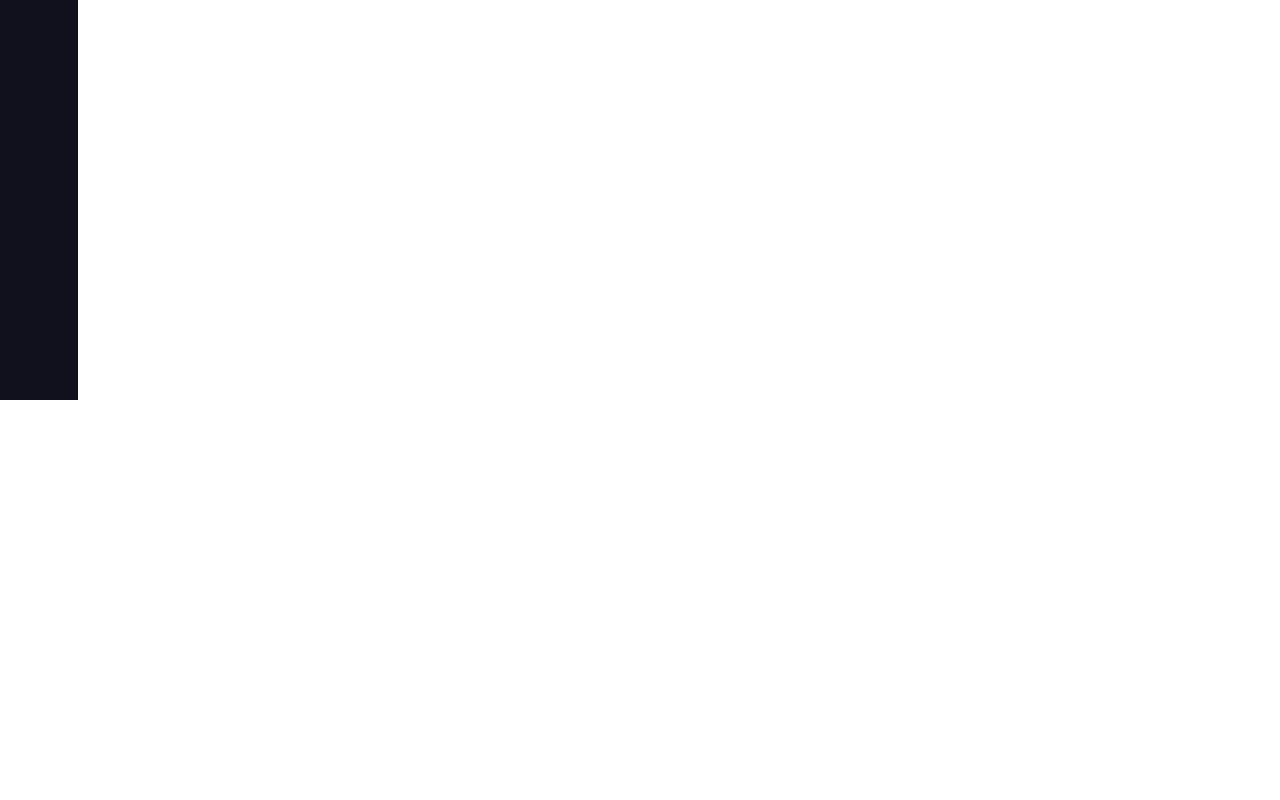
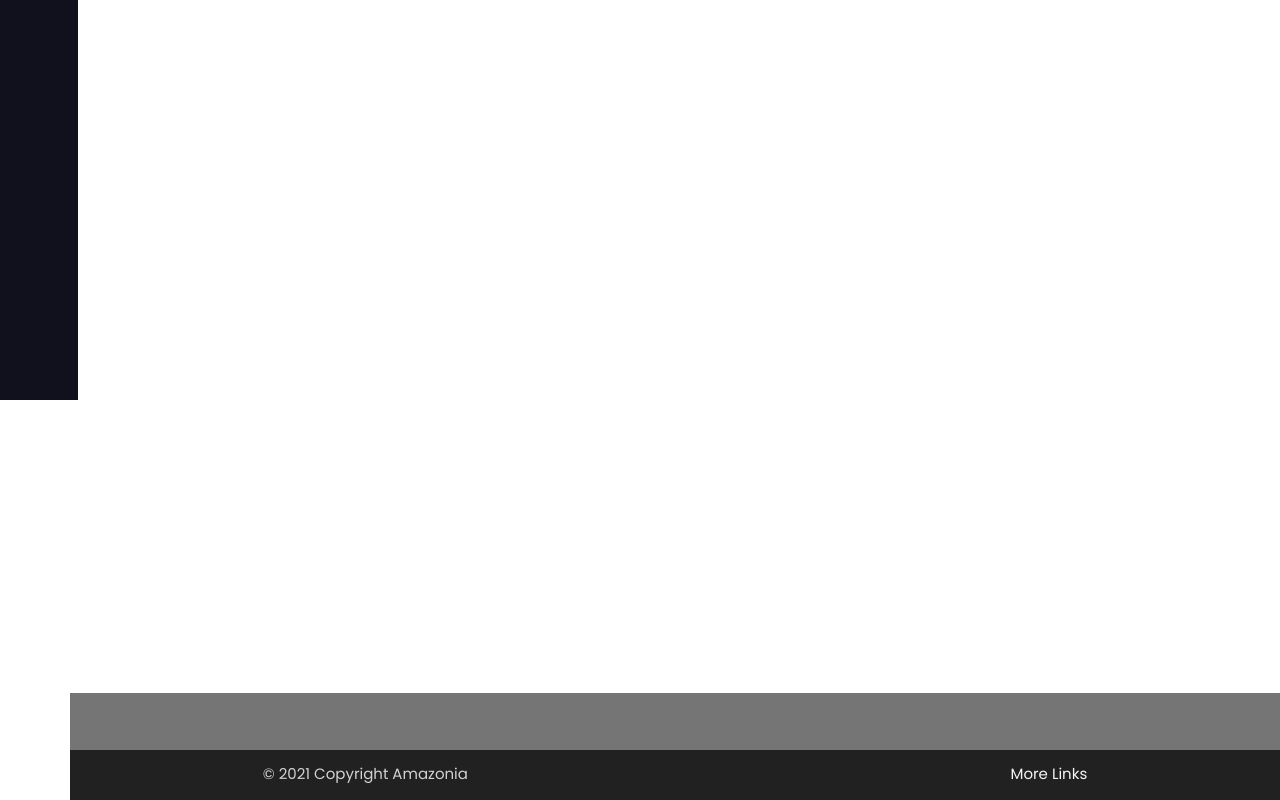
Before and after one commit to Anirban007-jpg/ECommerce-with-nextjs, a Next.js app in the folder Frontend/: page /admin/adminprofile in a window 1280 px wide. Shown: the part 400-1200 px from the top of the page. Before the commit the page ends 800 px from the top, so only its background shows below. Built offline with nearby package versions, Linux system fonts and the light colour scheme.

Commit message:
Closes #28

```diff
--- a/Frontend/components/admin/SideNav.js
+++ b/Frontend/components/admin/SideNav.js
@@ -62,10 +62,10 @@ const SideNav = () => {
                             </a>
                         </li>
                         <li>
-                            <a href="/adminprofile">
+                            <a href="/admin/adminprofile">
                                 <i className="bx bx-user"></i>&nbsp;&nbsp;
                                     <span className="links_name">
-                                        <Link href="/adminprofile">
+                                        <Link href="/admin/adminprofile">
                                             Profile
                                         </Link>
                                 </span>
--- a/Frontend/components/auth/LoginComponent.js
+++ b/Frontend/components/auth/LoginComponent.js
@@ -126,7 +126,7 @@ const RegisterComponent = () => {
             <React.Fragment>
                 <div className="container-fluid">
                     <LoginGoogle />
-                </div>
+                </div><br/>
                 {error ? toast.error(error) : ''}
                 {LoginForm(email,password,loading)}
             </React.Fragment>
--- a/Frontend/components/auth/RegisterComponent.js
+++ b/Frontend/components/auth/RegisterComponent.js
@@ -119,7 +119,7 @@ const RegisterComponent = () => {
     const RegistrationForm = (name,email,address,mobile_no,about,password,confirmed_password,role,loading, twitter, facebook, youtube) => (
             <form noValidate onSubmit={handleSubmit}  className="row pb-4 ml-3 mr-4">
                 <div className="form-group">
-                    <label style={{fontSize: "20px"}}><strong>Name:</strong></label><br/>
+                    <label style={{fontSize: "20px"}}><i className="fa fa-envelope"></i>{" "}<strong>Name:</strong></label><br/>
                     <input className="form-control" type="text" value={name} onChange={handleChange('name')} placeholder="Enter your name...." />
                     <br/>
                 </div>
--- a/Frontend/pages/_app.js
+++ b/Frontend/pages/_app.js
@@ -4,6 +4,7 @@ import App from 'next/app';
 import "../static/css/global.css";
 import { ToastContainer } from "react-toastify";
 import "react-toastify/dist/ReactToastify.css";
+
 
 
 // import '../static/css/Sidenav1.css';
--- a/Frontend/pages/admin/adminprofile.js
+++ b/Frontend/pages/admin/adminprofile.js
@@ -14,7 +14,27 @@ const adminprofile = () => {
 
               <Profile />
 
-
+              <footer className="page-footer" style={{backgroundColor: '#757575', marginTop : "750px"}}>
+          <div className="container">
+            <div className="row">
+              <div className="col l6 s12">
+                <h5 className="white-text"></h5>
+              </div>
+              <div className="col l4 offset-l2 s12">
+                <h5 className="white-text"></h5>
+                <ul>
+                  <li><a className="grey-text text-lighten-3" href="#!"></a></li>
+                </ul>
+              </div>
+            </div>
+          </div>
+          <div className="footer-copyright" style={{backgroundColor: '#212121'}}>
+            <div className="container">
+            © 2021 Copyright Amazonia
+            <a className="grey-text text-lighten-4 right" href="#!">More Links</a>
+            </div>
+          </div>
+        </footer>
 
             </Dashboard>
         </React.Fragment>
--- a/Frontend/static/css/SideNav.css
+++ b/Frontend/static/css/SideNav.css
@@ -5,6 +5,7 @@
   padding: 0;
   box-sizing: border-box;
   font-family: "Poppins", sans-serif;
+  scroll-behavior: smooth;
 }
 
 :root {
@@ -36,6 +37,7 @@ body {
   padding: 6px 14px;
   z-index: 99;
   transition: all 0.5s ease;
+  overflow-y: scroll;
 }
 
 .sidebar.active {
@@ -281,3 +283,16 @@ body {
   font-size:12px;
   font-weight: 400;
 }
+
+::-webkit-scrollbar {
+  width: 5px;
+}
+
+::-webkit-scrollbar-track {
+  background: transparent !important;
+}
+
+::-webkit-scrollbar-thumb {
+  background: #bbbbbb;
+  border-radius: 10px;
+}
```
Also changed, not shown: Frontend/pages/admin/index.js (+21 -0 lines), Frontend/pages/dealer/index.js (+22 -0 lines), Frontend/pages/dealer/profile.js (+21 -0 lines), 1 other file (tests, documents, lock files or other folders).
